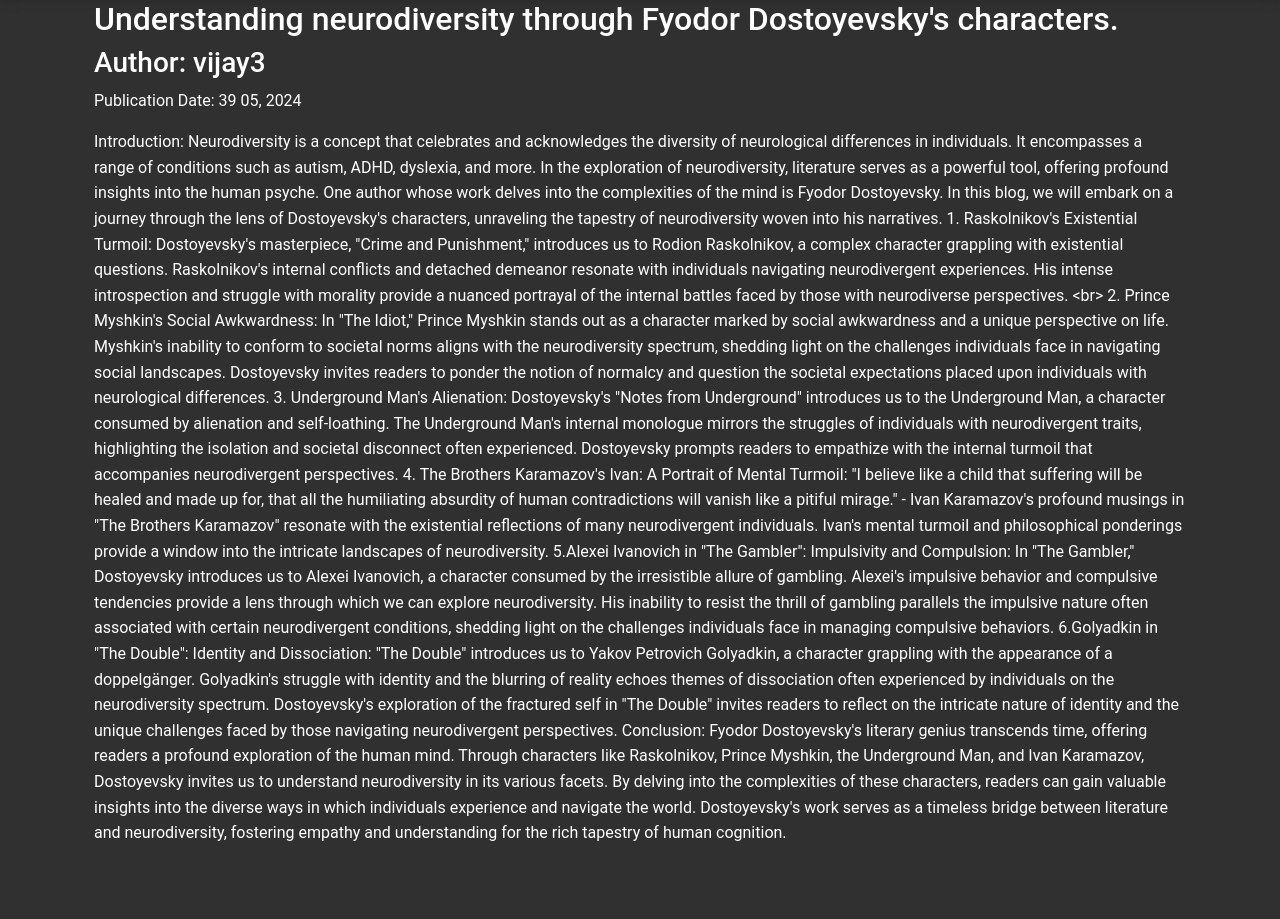
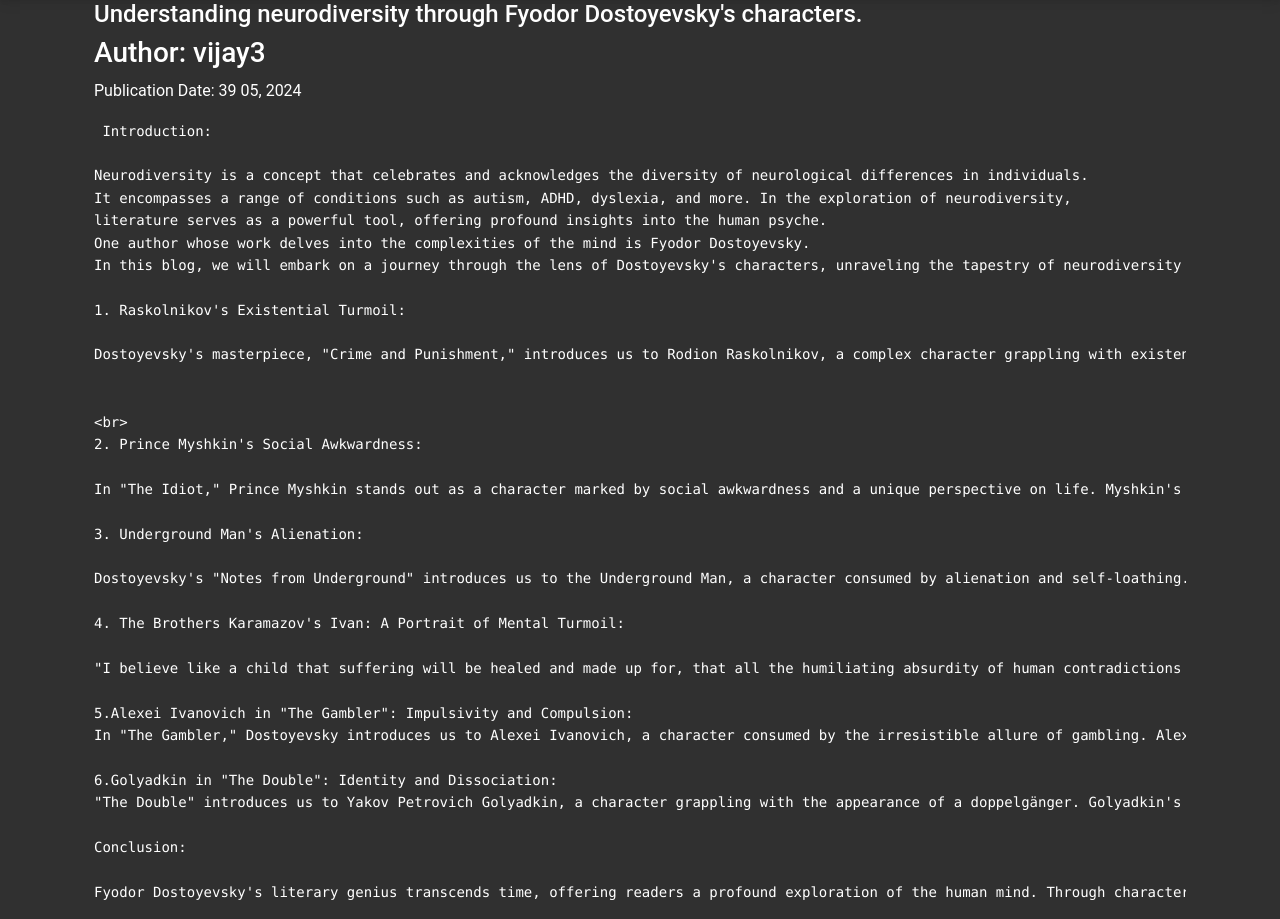
Before and after one commit to Vijay-Vaddi/company-blog, a Flask app: page /2 in a window 1280 px wide. Shown: the part 59-978 px from the top of the page. Before the commit the page ends 900 px from the top, so only its background shows below. Run offline with Flask 3, Linux system fonts and the light colour scheme; data comes from the database, SQL or seed files in the repository.

Commit message:
refined used post title

```diff
--- a/company_blog/templates/blog_post.html
+++ b/company_blog/templates/blog_post.html
@@ -2,10 +2,10 @@
 
 {% block content %}
 <div class="container">
-    <h2>{{post.title}}</h2>
+    <h4>{{post.title}}</h4>
     <h3>Author: {{post.author.username}} </h3>
     <p>Publication Date: {{post.date.strftime('%M %d, %Y')}}</p>
-    <p class="white-space:pre-line"> {{post.text}} </p>
+    <pre> {{post.text}} </pre>
 
 </div>
 
--- a/company_blog/templates/index.html
+++ b/company_blog/templates/index.html
@@ -5,9 +5,9 @@
         <h2>Tech company blog</h2>
     </div>
 
-<div class="container wt-50">
+<div class="container wt-100">
     {% for post in blog_posts.items %}
-        <div class="card" style="width: 18rem;">
+        <div class="card" style="width: 30rem;">
             <div class="card-body">
                 <h3>
                     <a class="card-title" href="{{url_for('blog_posts.view_blog', blog_post_id=post.id)}}">{{post.title}}</a>
```
Also changed, not shown: company_blog/templates/user_blog_post.html (+9 -5 lines), company_blog/static/profile_pics/default_prof_pic.png.
